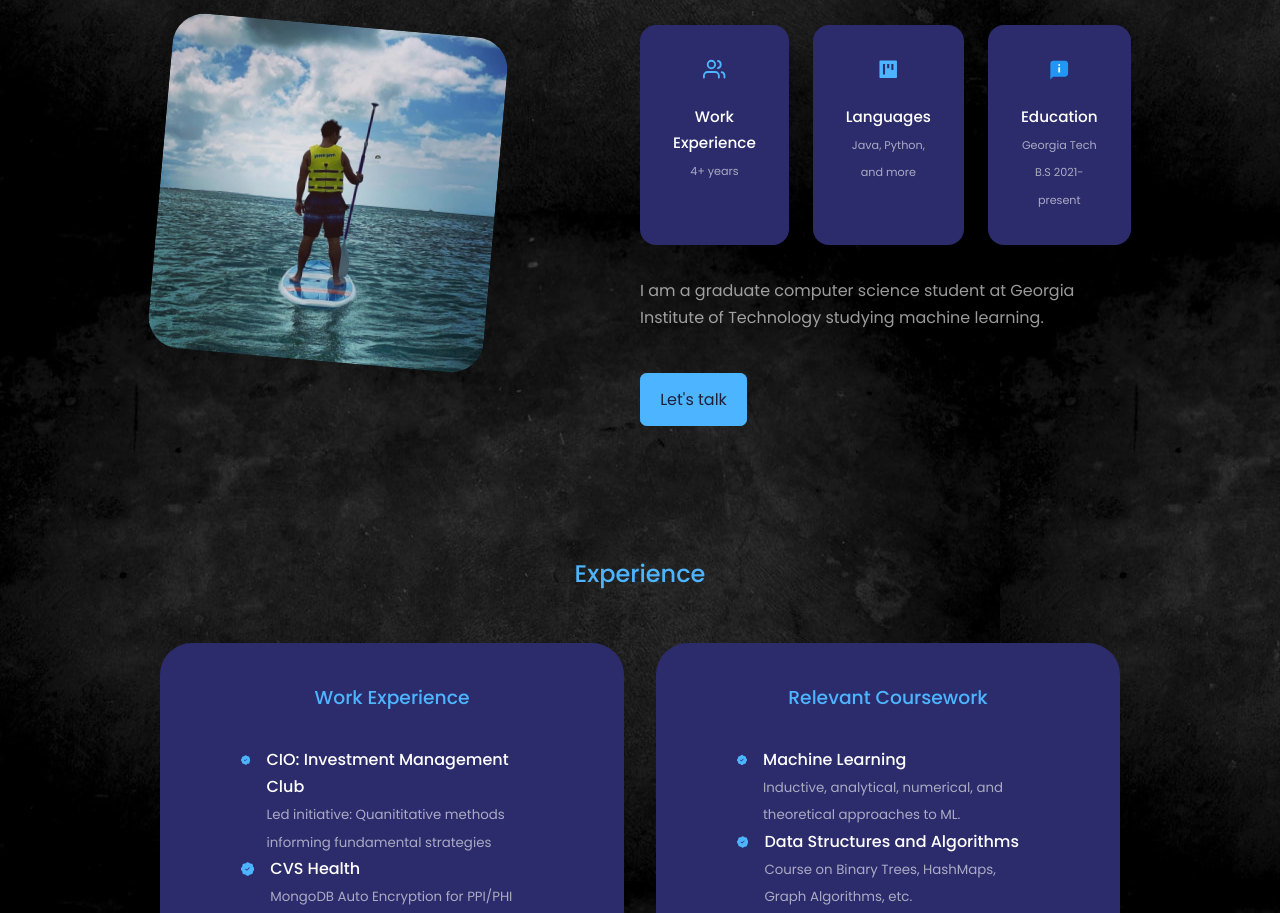
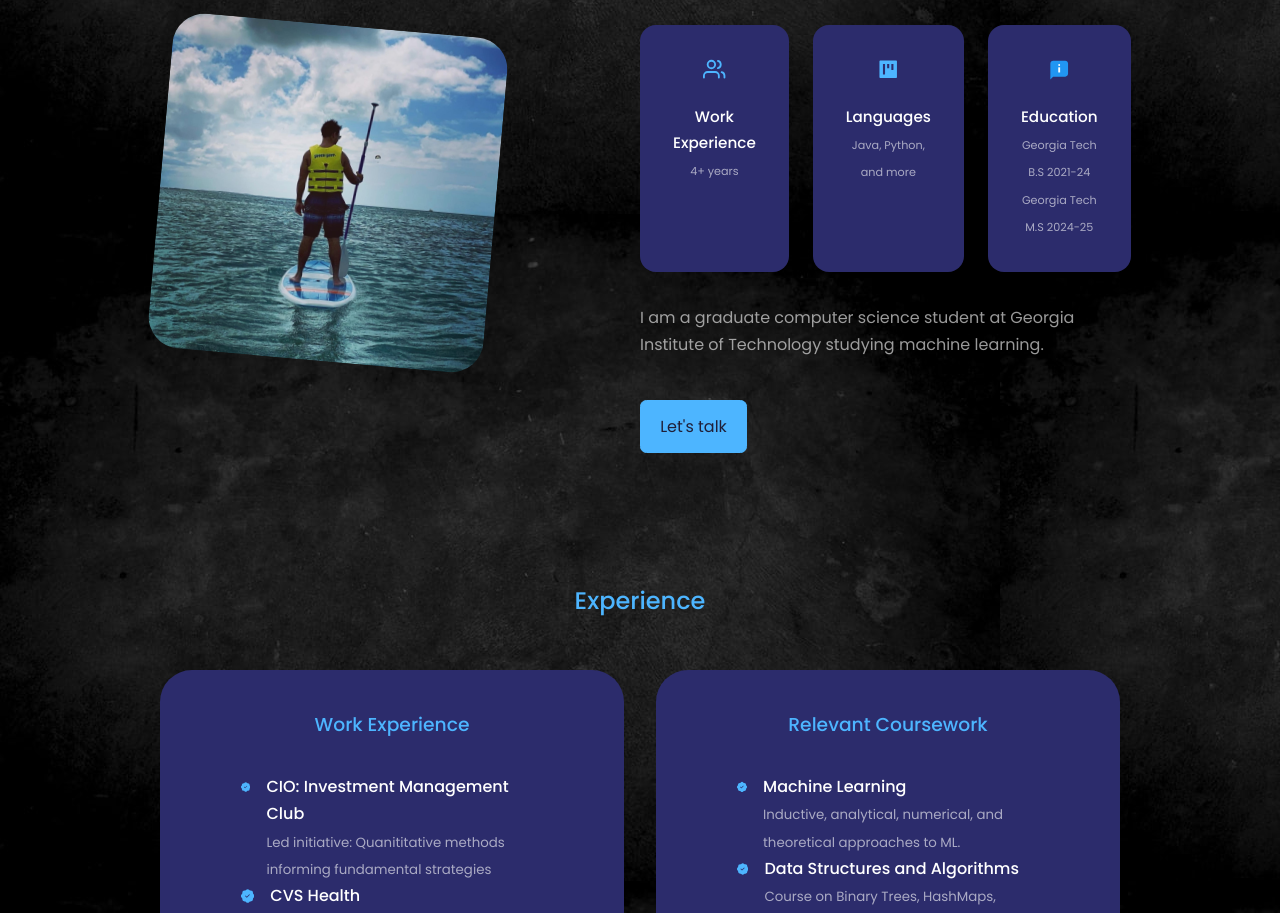
Before and after one commit to tvermani13/portfolio, a React (Create React App) app: page / in a window 1280 px wide. Shown: the part 1120-2033 px from the top of the page. Built offline with nearby package versions, Linux system fonts and the light colour scheme; the HTML template or start-up script is replaced by a standard one.

Commit message:
added master's to about section

```diff
--- a/src/components/About/About.jsx
+++ b/src/components/About/About.jsx
@@ -36,7 +36,8 @@ const About = () => {
             <article className="about__card">
                <FcAbout className="about__icon"/>
               <h5> Education </h5>
-              <small> Georgia Tech B.S 2021-present </small>
+              <small> Georgia Tech B.S 2021-24</small>
+              <small> Georgia Tech M.S 2024-25 </small>
             </article>
 
           </div>
```
